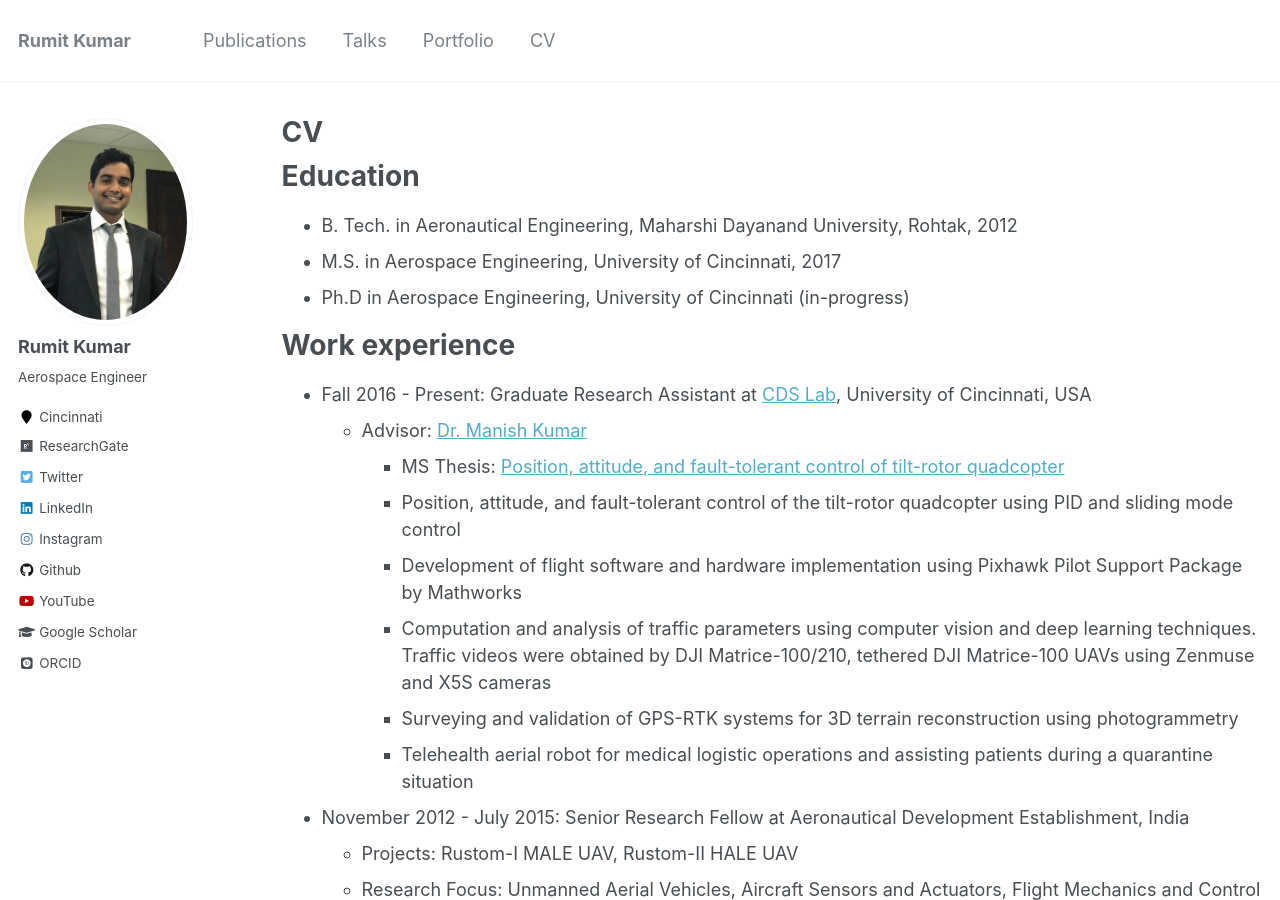
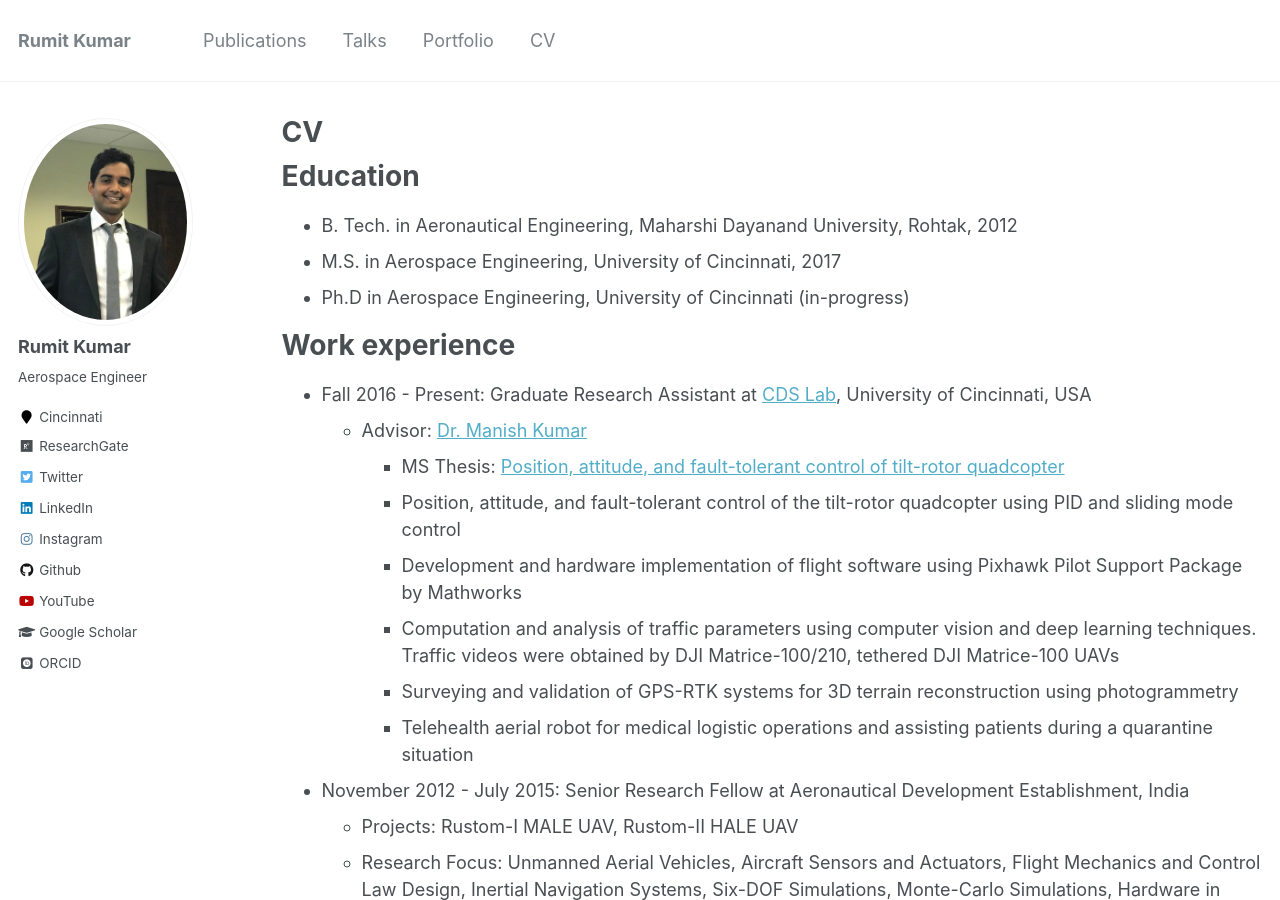
Before and after one commit to kumarrt/kumarrt.github.io, a Jekyll site: the page built from _pages/cv.md, in a window 1280 px wide and 900 px high. Built offline with Jekyll 4.4.1, drawn with Linux system fonts in a browser that asks for light colours; some web fonts are replaced.

Commit message:
Update cv.md

```diff
--- a/_pages/cv.md
+++ b/_pages/cv.md
@@ -21,8 +21,8 @@ Work experience
   * Advisor: [Dr. Manish Kumar](https://researchdirectory.uc.edu/p/kumarmu)
     * MS Thesis: [Position, attitude, and fault-tolerant control of tilt-rotor quadcopter](https://etd.ohiolink.edu/pg_10?::NO:10:P10_ETD_SUBID:149215)
     * Position, attitude, and fault-tolerant control of the tilt-rotor quadcopter using PID and sliding mode control
-    * Development of flight software and hardware implementation using Pixhawk Pilot Support Package by Mathworks
-    * Computation and analysis of traffic parameters using computer vision and deep learning techniques. Traffic videos were obtained by DJI Matrice-100/210, tethered DJI   Matrice-100 UAVs using Zenmuse and X5S cameras
+    * Development and hardware implementation of flight software using Pixhawk Pilot Support Package by Mathworks
+    * Computation and analysis of traffic parameters using computer vision and deep learning techniques. Traffic videos were obtained by DJI Matrice-100/210, tethered DJI   Matrice-100 UAVs
     * Surveying and validation of GPS-RTK systems for 3D terrain reconstruction using photogrammetry
     * Telehealth aerial robot for medical logistic operations and assisting patients during a quarantine situation
 
```
